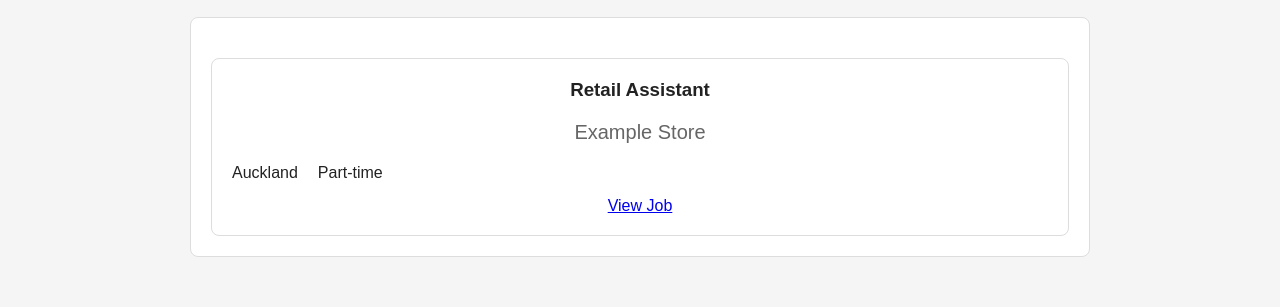
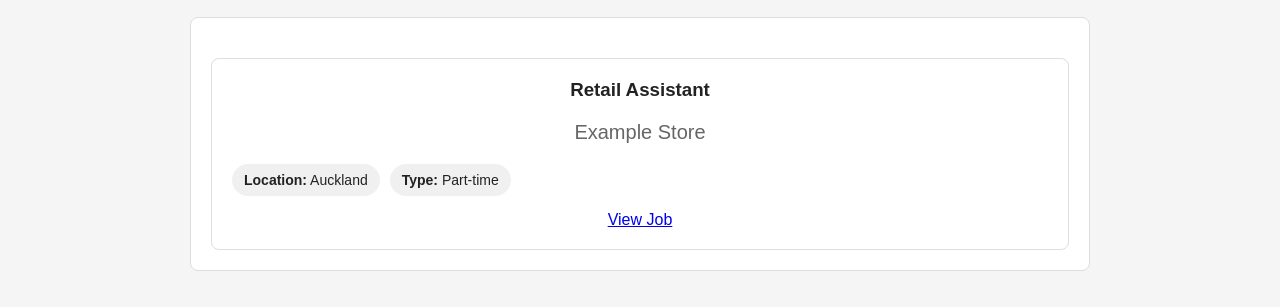
Before and after one commit to CompSciClass11/Flick, a plain HTML site: page jobs.html in a window 1280 px wide. Shown: the part 229-536 px from the top of the page. Drawn offline with Linux system fonts and the light colour scheme.

Commit message:
Refined job labels

```diff
--- a/jobs.html
+++ b/jobs.html
@@ -33,8 +33,13 @@
                 <p>Example Store</p>
 
                 <div class="job-details">
-                    <span>Auckland</span>
-                    <span>Part-time</span>
+                    <span class="job-detail">
+                        <strong>Location:</strong> Auckland
+                    </span>
+
+                    <span class="job-detail">
+                        <strong>Type:</strong> Part-time
+                    </span>
                 </div>
 
             <a href="#">View Job</a>
--- a/style.css
+++ b/style.css
@@ -86,7 +86,15 @@ main p {
 
 .job-details {
     display: flex;
-    gap: 20px;
+    flex-wrap: wrap;
+    gap: 10px;
     margin: 15px 0;
 }
+
+.job-detail {
+    background-color: #f0f0f0;
+    padding: 8px 12px;
+    border-radius: 20px;
+    font-size: 14px;
+}
 /* end of find jobs page */
```
